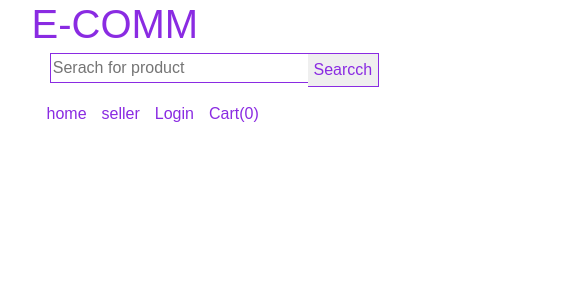
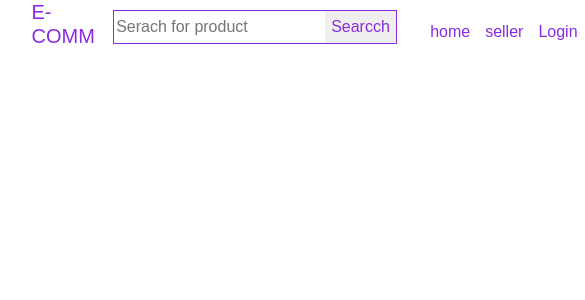
Before and after one commit to hemashreevp-afk/ecomm_proj, an Angular app: page /home in a window 390 px wide. Shown: the top 300 px of the page, 585 px wide, since content can reach past the window. Built offline with nearby package versions, Linux system fonts and the light colour scheme; data requests are answered from the project's data file.

Commit message:
add the style to display home page in small screen and adjust in flex display in proper alignment

```diff
--- a/src/app/header/header.css
+++ b/src/app/header/header.css
@@ -1,11 +1,14 @@
 .nav {
     display: flex;
     justify-content: space-between;
+     flex-wrap: nowrap;
+    flex-direction: row;
+    align-items: center;
 }
 
 .nav h1 {
     color: blueviolet;
-    font-size: 40px;
+    font-size: 20px;
     margin: 0;
 }
 
@@ -24,13 +27,14 @@
 .nav li a {
     text-decoration: none;
     color: blueviolet;
+    text-size-adjust: inherit;
 }
 
 .nav .nav-search input {
     flex: 1;
     color: blueviolet;
     border: 1px solid blueviolet;
-    height: 30px;
+    height: 34px;
     border-right: 0px;
 }
 
@@ -52,4 +56,97 @@ h1 a {
  color: blueviolet;
  text-decoration: none;
 
+
+@media (max-width:768px){
+
+    .nav {
+       /* flex-direction:row;
+        align-items:flex-start;*/
+   /* flex-direction:row;*/
+    display: flex;
+    flex-wrap: nowrap;
+    flex-direction: row;
+    align-items: center;
 }
+
+
+    .nav ul{
+        flex-direction:column;
+        width:100%;
+        margin-top:10px;
+    }
+
+    .nav-search{
+        width:100%;
+        margin-top:10px;
+    }
+
+    .nav-search input{
+        width:70%;
+    }
+
+}
+
+}
+
+/*
+.nav{
+    display: flex;
+    justify-content: space-between;
+    align-items: center;
+    background-color:#7152fa;
+    color:rgb(235, 19, 91);
+    padding:10px 20px;
+}
+
+.nav ul{
+    display:flex;
+    list-style:none;
+    gap:20px;
+}
+
+.nav a{
+    color:white;
+    text-decoration:none;
+}
+
+.nav-search{
+    display:flex;
+    gap:5px;
+}
+
+.nav-search input{
+    padding:5px;
+}
+
+.nav-search button{
+    padding:5px 10px;
+}
+
+/* 📱 Responsive Design */
+
+
+/*
+@media (max-width:768px){
+
+    .nav{
+        flex-direction:row;
+        align-items:flex-start;
+    }
+
+    .nav ul{
+        flex-direction:column;
+        width:100%;
+        margin-top:10px;
+    }
+
+    .nav-search{
+        width:100%;
+        margin-top:10px;
+    }
+
+    .nav-search input{
+        width:70%;
+    }
+
+}*/
```
